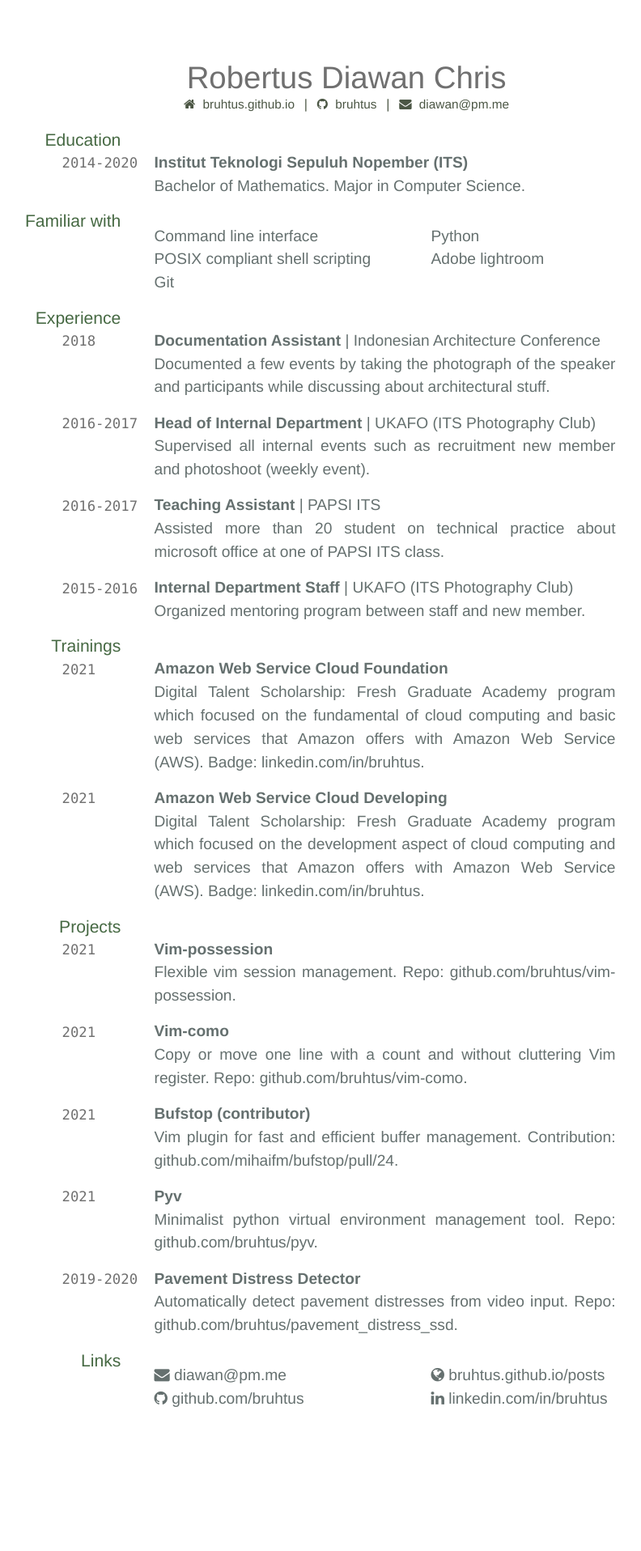
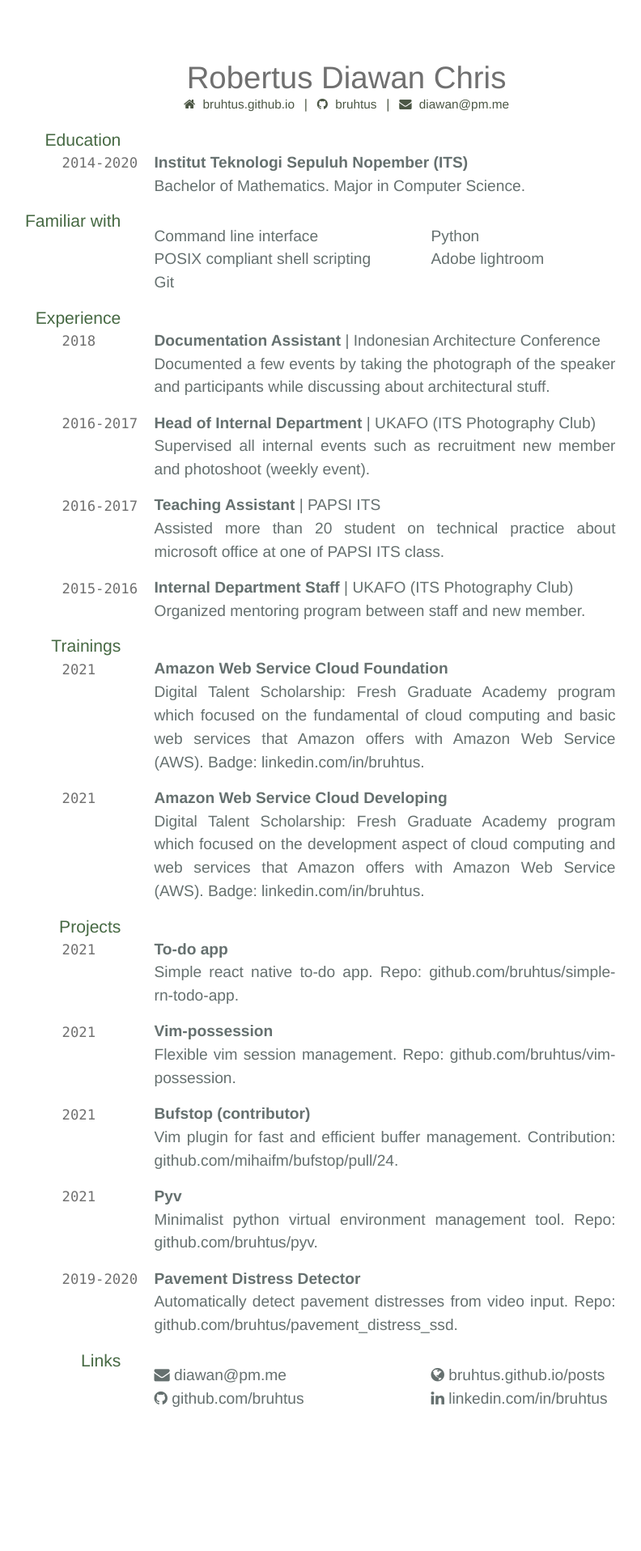
Before and after one commit to TimoTSchmidt/test3, a Jekyll site: the page built from index.md, in a window 1280 px wide. Shown: the whole page at 81% size, without its empty margins (212-1004 px from the left). Built offline with Jekyll 4.4.1, drawn with Linux system fonts in a browser that asks for light colours; nearby versions of some CDN libraries.

Commit message:
refactor: replace `vim-como` with `to-do app`

```diff
--- a/index.md
+++ b/index.md
@@ -60,12 +60,12 @@ Digital Talent Scholarship: Fresh Graduate Academy program which focused on the
 ## Projects
 
 `2021`
+__To-do app__ <br>
+Simple react native to-do app. Repo: [github.com/bruhtus/simple-rn-todo-app](https://github.com/bruhtus/simple-rn-todo-app).
+
+`2021`
 __Vim-possession__ <br>
 Flexible vim session management. Repo: [github.com/bruhtus/vim-possession](https://github.com/bruhtus/vim-possession).
-
-`2021`
-__Vim-como__ <br>
-Copy or move one line with a count and without cluttering Vim register. Repo: [github.com/bruhtus/vim-como](https://github.com/bruhtus/vim-como).
 
 `2021`
 __Bufstop (contributor)__ <br>
```
